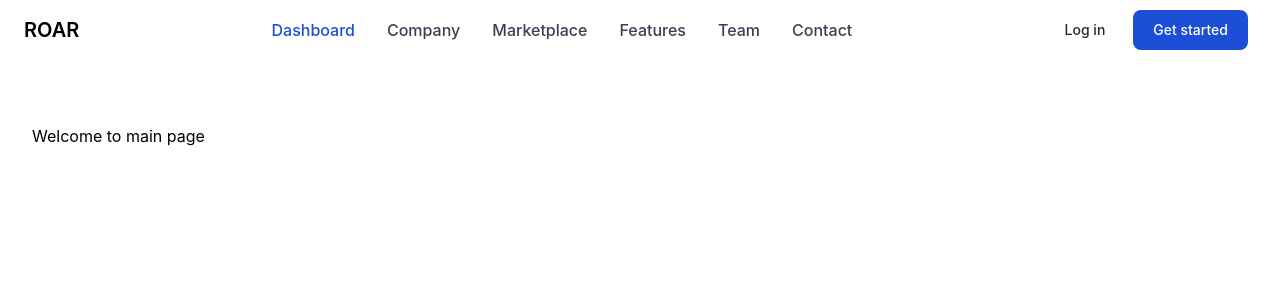
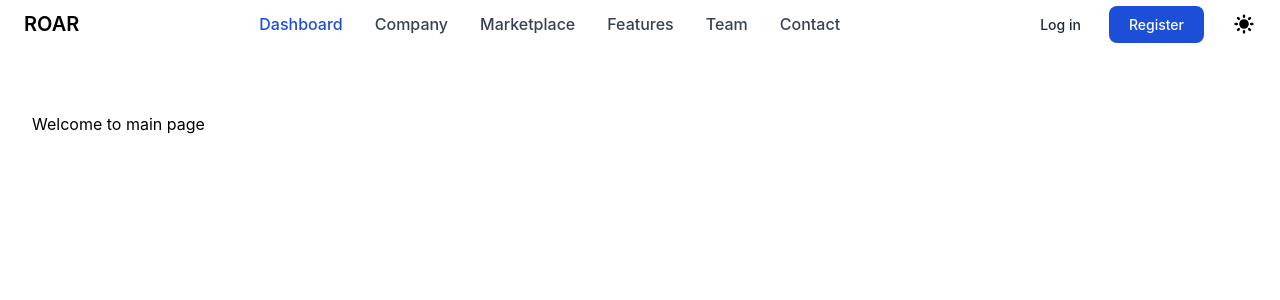
Before and after one commit to tomaszbawor/Roar, a Nuxt app: page / in a window 1280 px wide. Shown: the top 300 px of the page. Built offline with nearby package versions, Linux system fonts and the light colour scheme.

Commit message:
More config and fix dark mode button

```diff
--- /dev/null
+++ b/components/layout/DarkModeButton.vue
@@ -0,0 +1,39 @@
+<script setup lang="ts">
+import { useColorMode } from "#imports";
+
+const setColorScheme = (newColorTheme: string) => {
+  useColorMode().preference = newColorTheme;
+};
+</script>
+<template>
+  <button
+    class="ml-5"
+    @click="setColorScheme($colorMode.preference === 'dark' ? 'light' : 'dark')"
+  >
+    <svg
+      v-if="$colorMode.value === 'dark'"
+      xmlns="http://www.w3.org/2000/svg"
+      class="h-6 w-6 text-gray-50"
+      viewBox="0 0 20 20"
+      fill="currentColor"
+    >
+      <path
+        d="M17.293 13.293A8 8 0 016.707 2.707a8.001 8.001 0 1010.586 10.586z"
+      />
+    </svg>
+
+    <svg
+      v-else
+      xmlns="http://www.w3.org/2000/svg"
+      class="h-6 w-6"
+      viewBox="0 0 20 20"
+      fill="currentColor"
+    >
+      <path
+        fill-rule="evenodd"
+        d="M10 2a1 1 0 011 1v1a1 1 0 11-2 0V3a1 1 0 011-1zm4 8a4 4 0 11-8 0 4 4 0 018 0zm-.464 4.95l.707.707a1 1 0 001.414-1.414l-.707-.707a1 1 0 00-1.414 1.414zm2.12-10.607a1 1 0 010 1.414l-.706.707a1 1 0 11-1.414-1.414l.707-.707a1 1 0 011.414 0zM17 11a1 1 0 100-2h-1a1 1 0 100 2h1zm-7 4a1 1 0 011 1v1a1 1 0 11-2 0v-1a1 1 0 011-1zM5.05 6.464A1 1 0 106.465 5.05l-.708-.707a1 1 0 00-1.414 1.414l.707.707zm1.414 8.486l-.707.707a1 1 0 01-1.414-1.414l.707-.707a1 1 0 011.414 1.414zM4 11a1 1 0 100-2H3a1 1 0 000 2h1z"
+        clip-rule="evenodd"
+      />
+    </svg>
+  </button>
+</template>
--- a/components/layout/NavBar.vue
+++ b/components/layout/NavBar.vue
@@ -2,10 +2,6 @@
 import { useColorMode, userLogout } from "#imports";
 import { useState } from "#app";
 import { IUser } from "~/types/IUser";
-
-const setColorScheme = (newColorTheme: string) => {
-  useColorMode().preference = newColorTheme;
-};
 
 const logout = async () => {
   await userLogout();
@@ -26,32 +22,24 @@ const user = useState<IUser>("user");
           >
         </a>
         <div class="flex items-center lg:order-2">
-          <!--          <button-->
-          <!--            class="hidden md:block"-->
-          <!--            @click="-->
-          <!--              setColorScheme(-->
-          <!--                $colorMode.preference === 'dark' ? 'light' : 'dark'-->
-          <!--              )-->
-          <!--            "-->
-          <!--          >-->
-          <!--            Change mode-->
-          <!--          </button>-->
-
           <div v-if="user" class="pr-6">
             You are logged as: <b>{{ user.email }}</b>
           </div>
-          <nuxt-link
-            v-if="!user"
-            href="/login"
-            class="text-gray-800 dark:text-white hover:bg-gray-50 focus:ring-4 focus:ring-gray-300 font-medium rounded-lg text-sm px-4 lg:px-5 py-2 lg:py-2.5 mr-2 dark:hover:bg-gray-700 focus:outline-none dark:focus:ring-gray-800"
-            >Log in</nuxt-link
-          >
-          <nuxt-link v-if="!user" href="/register" class="btn-primary"
-            >Get started</nuxt-link
-          >
+
+          <div v-if="!user">
+            <nuxt-link
+              href="/login"
+              class="text-gray-800 dark:text-white hover:bg-gray-50 focus:ring-4 focus:ring-gray-300 font-medium rounded-lg text-sm px-4 lg:px-5 py-2 lg:py-2.5 mr-2 dark:hover:bg-gray-700 focus:outline-none dark:focus:ring-gray-800"
+              >Log in</nuxt-link
+            >
+            <nuxt-link href="/register" class="btn-primary">Register</nuxt-link>
+          </div>
+
           <button v-if="user" class="btn-primary" @click="logout">
-            LOGOUT
+            Log out
           </button>
+
+          <LayoutDarkModeButton />
 
           <button
             data-collapse-toggle="mobile-menu-2"
--- a/nuxt.config.ts
+++ b/nuxt.config.ts
@@ -1,6 +1,16 @@
 // https://nuxt.com/docs/api/configuration/nuxt-config
 export default defineNuxtConfig({
   modules: ["@nuxtjs/tailwindcss", "@nuxtjs/color-mode", "nuxt-headlessui"],
+  colorMode: {
+    classSuffix: "",
+  },
+  tailwindcss: {
+    cssPath: "~/assets/css/tailwind.css",
+    configPath: "tailwind.config.js",
+    exposeConfig: false,
+    injectPosition: 0,
+    viewer: true,
+  },
   headlessui: {
     prefix: "Headless",
   },
```
